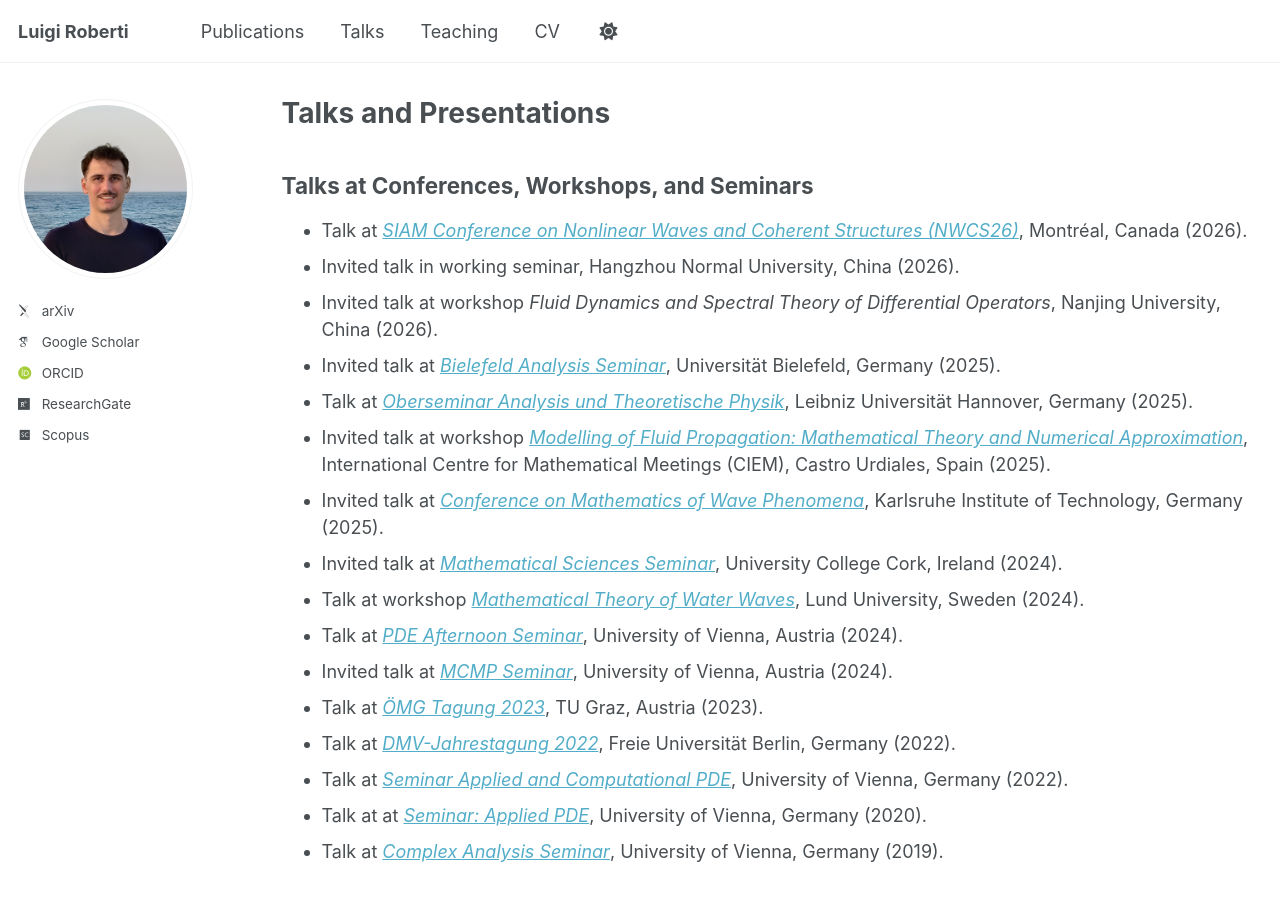
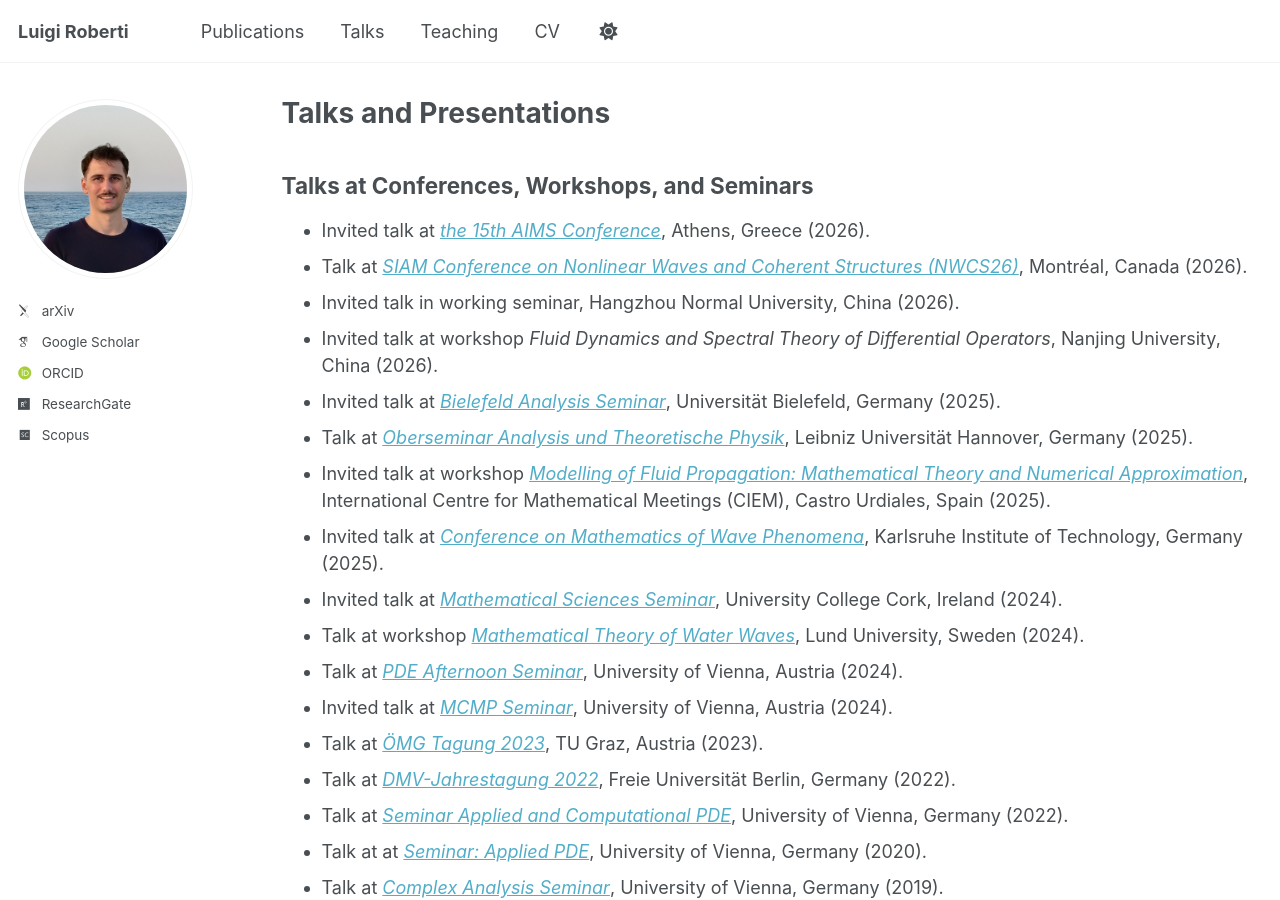
Before and after one commit to luigi-roberti/luigi-roberti.github.io, a Jekyll site: the page built from _pages/talks.md, in a window 1280 px wide and 900 px high. Built offline with Jekyll 4.4.1, drawn with Linux system fonts in a browser that asks for light colours; some web fonts are replaced; a script that is not in the unit is left out.

Commit message:
Update talks.md

```diff
--- a/_pages/talks.md
+++ b/_pages/talks.md
@@ -7,6 +7,7 @@ author_profile: true
 
 Talks at Conferences, Workshops, and Seminars
 ------
+* Invited talk at [<i>the 15th AIMS Conference</i>](https://www.aimsconference.org/conferences/2026/index.html){:target="_blank",rel="noopener"}, Athens, Greece (2026).
 * Talk at [<i>SIAM Conference on Nonlinear Waves and Coherent Structures (NWCS26)</i>](https://www.siam.org/conferences-events/past-event-archive/nwcs26/){:target="_blank",rel="noopener"}, Montréal, Canada (2026).
 * Invited talk in working seminar, Hangzhou Normal University, China (2026).
 * Invited talk at workshop <i>Fluid Dynamics and Spectral Theory of Differential Operators</i>, Nanjing University, China (2026).
```
